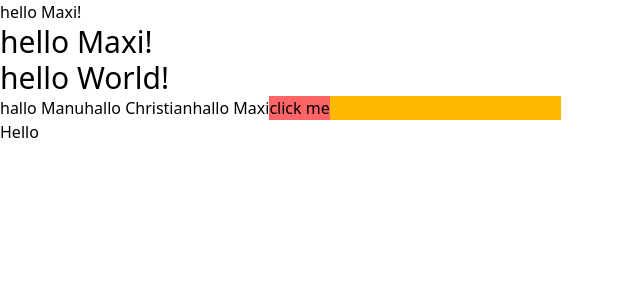
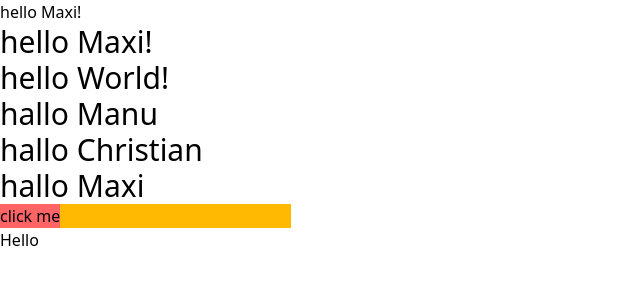
Before and after one commit to geyuqiu/angular, an Angular app: page / in a window 1280 px wide. Shown: the top 300 px of the page, without its empty margins (0-640 px from the left). Built offline with nearby package versions, Linux system fonts and the light colour scheme.

Commit message:
add unit test

```diff
--- a/src/app/components/hello-list/hello-list.component.html
+++ b/src/app/components/hello-list/hello-list.component.html
@@ -1,5 +1,5 @@
 @for (name of names; track name) {
-  <ng-container class="text-3xl">hallo {{name}}</ng-container>
+  <p class="text-3xl">hallo {{name}}</p>
 } @empty {
   <p>There are no names.</p>
 }
```
Also changed, not shown: 1 other file (tests, documents, lock files or other folders).
